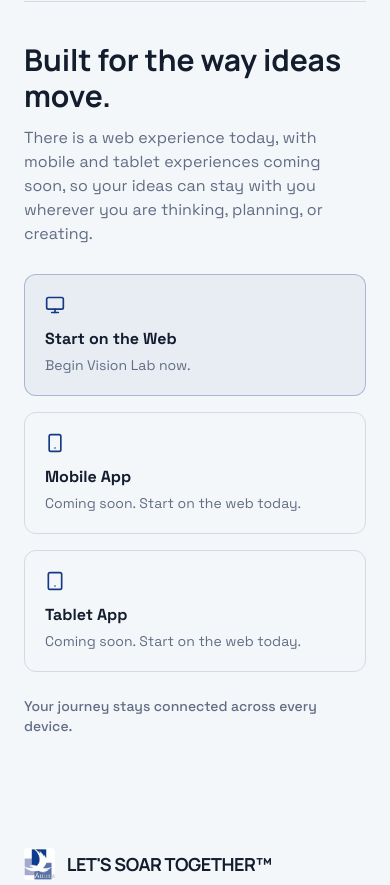
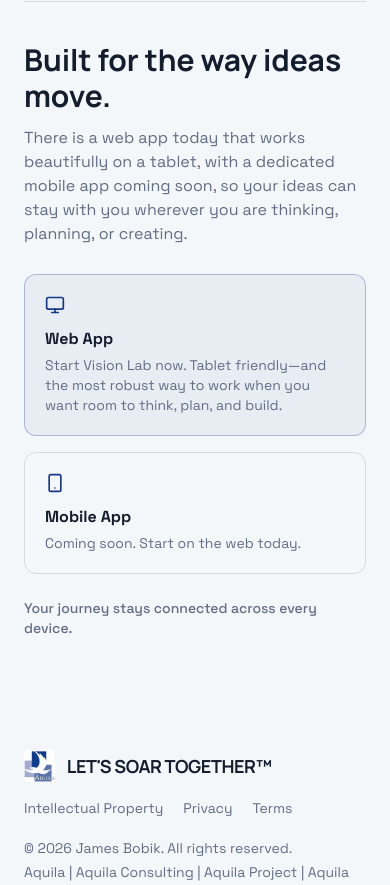
Before and after one commit to Aquilahq/letssoartogether, a React (Vite) app: page /start in a window 390 px wide. Shown: the part 1800-2685 px from the top of the page. Built offline with nearby package versions, Linux system fonts and the light colour scheme.

Commit message:
ui: position web app as tablet-friendly experience

```diff
--- a/src/pages/StartPage.tsx
+++ b/src/pages/StartPage.tsx
@@ -1,4 +1,4 @@
-import { ArrowRight, Monitor, Smartphone, Tablet } from "lucide-react";
+import { ArrowRight, Monitor, Smartphone } from "lucide-react";
 import { Link } from "react-router-dom";
 import Footer from "../components/Footer";
 import Seo, { aquilaOrganization } from "../components/Seo";
@@ -44,12 +44,11 @@ const StartPage = () => (
 
         <div className="mt-16 border-t border-border pt-10">
           <h2 className="font-display text-3xl font-bold">Built for the way ideas move.</h2>
-          <p className="mt-3 max-w-2xl text-muted-foreground">There is a web experience today, with mobile and tablet experiences coming soon, so your ideas can stay with you wherever you are thinking, planning, or creating.</p>
-          <div className="mt-7 grid gap-4 md:grid-cols-3">
-            <Link to="/vision-lab" className="rounded-xl border border-primary/30 bg-primary/5 p-5"><Monitor size={20} className="text-primary" /><strong className="mt-3 block">Start on the Web</strong><span className="mt-1 block text-sm text-muted-foreground">Begin Vision Lab now.</span></Link>
+          <p className="mt-3 max-w-2xl text-muted-foreground">There is a web app today that works beautifully on a tablet, with a dedicated mobile app coming soon, so your ideas can stay with you wherever you are thinking, planning, or creating.</p>
+          <div className="mt-7 grid gap-4 md:grid-cols-2">
+            <Link to="/vision-lab" className="rounded-xl border border-primary/30 bg-primary/5 p-5"><Monitor size={20} className="text-primary" /><strong className="mt-3 block">Web App</strong><span className="mt-1 block text-sm text-muted-foreground">Start Vision Lab now. Tablet friendly—and the most robust way to work when you want room to think, plan, and build.</span></Link>
             <Link to="/vision-lab" className="rounded-xl border border-border p-5"><Smartphone size={20} className="text-primary" /><strong className="mt-3 block">Mobile App</strong><span className="mt-1 block text-sm text-muted-foreground">Coming soon. Start on the web today.</span></Link>
-            <Link to="/vision-lab" className="rounded-xl border border-border p-5"><Tablet size={20} className="text-primary" /><strong className="mt-3 block">Tablet App</strong><span className="mt-1 block text-sm text-muted-foreground">Coming soon. Start on the web today.</span></Link>
-          </div>
+            </div>
           <p className="mt-6 text-sm font-medium text-muted-foreground">Your journey stays connected across every device.</p>
         </div>
       </section>
```
